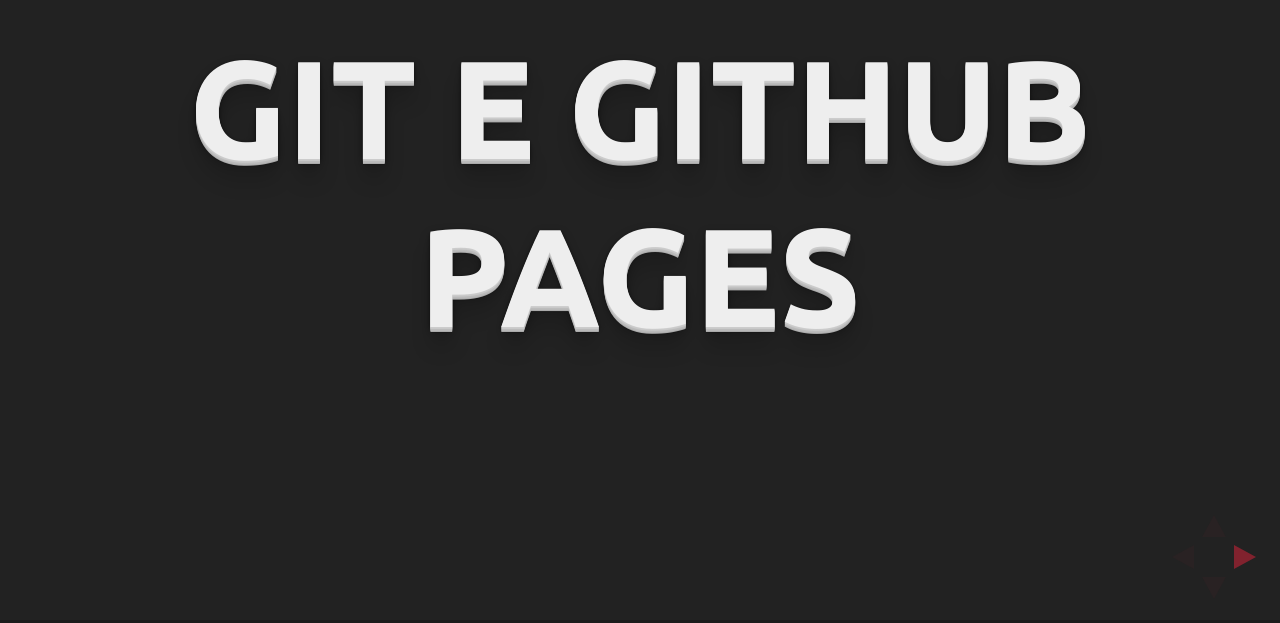
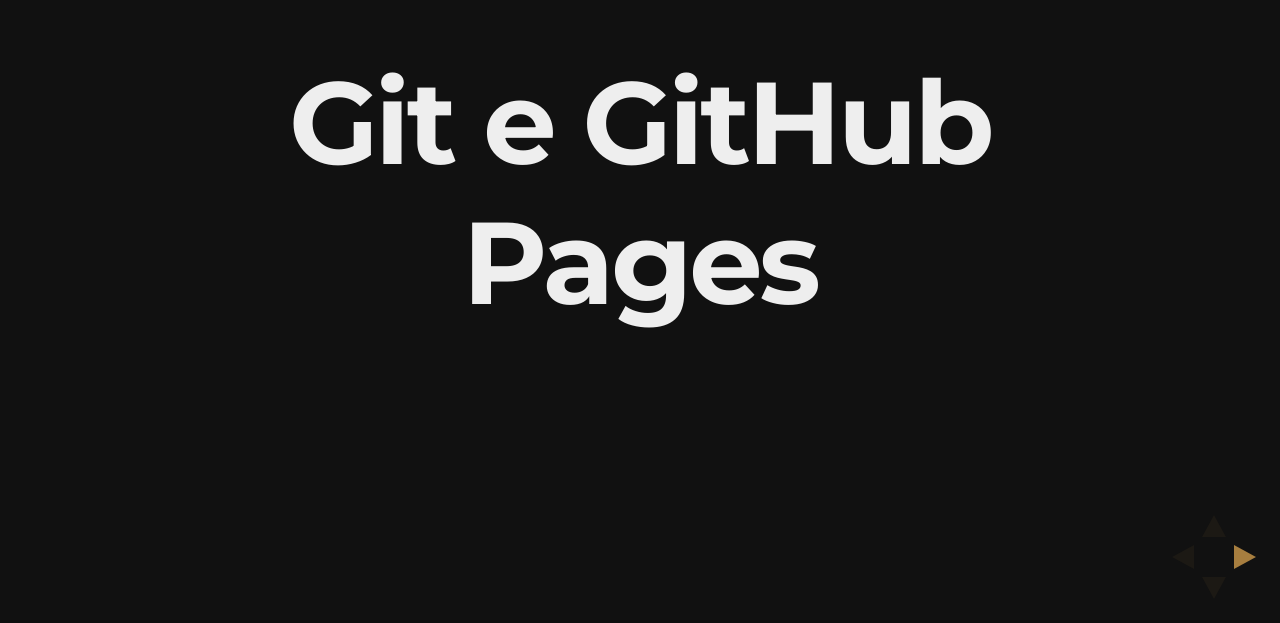
Before and after one commit to Raframil/Raframil.github.io, a website: page tutorial/index.html in a window 1280 px wide. Shown: the part 177-800 px from the top of the page. Drawn offline with nearby package versions, Linux system fonts and the light colour scheme.

Commit message:
tutorial

```diff
--- a/tutorial/index.html
+++ b/tutorial/index.html
@@ -4,10 +4,10 @@
 		<meta charset="utf-8">
 		<meta name="viewport" content="width=device-width, initial-scale=1.0, maximum-scale=1.0, user-scalable=no">
 
-		<title>reveal.js</title>
+		<title>Git Tutorial</title>
 
 		<link rel="stylesheet" href="css/reveal.css">
-		<link rel="stylesheet" href="css/theme/blood.css">
+		<link rel="stylesheet" href="css/theme/night.css">
 
 		<!-- Theme used for syntax highlighting of code -->
 		<link rel="stylesheet" href="lib/css/zenburn.css">
```
